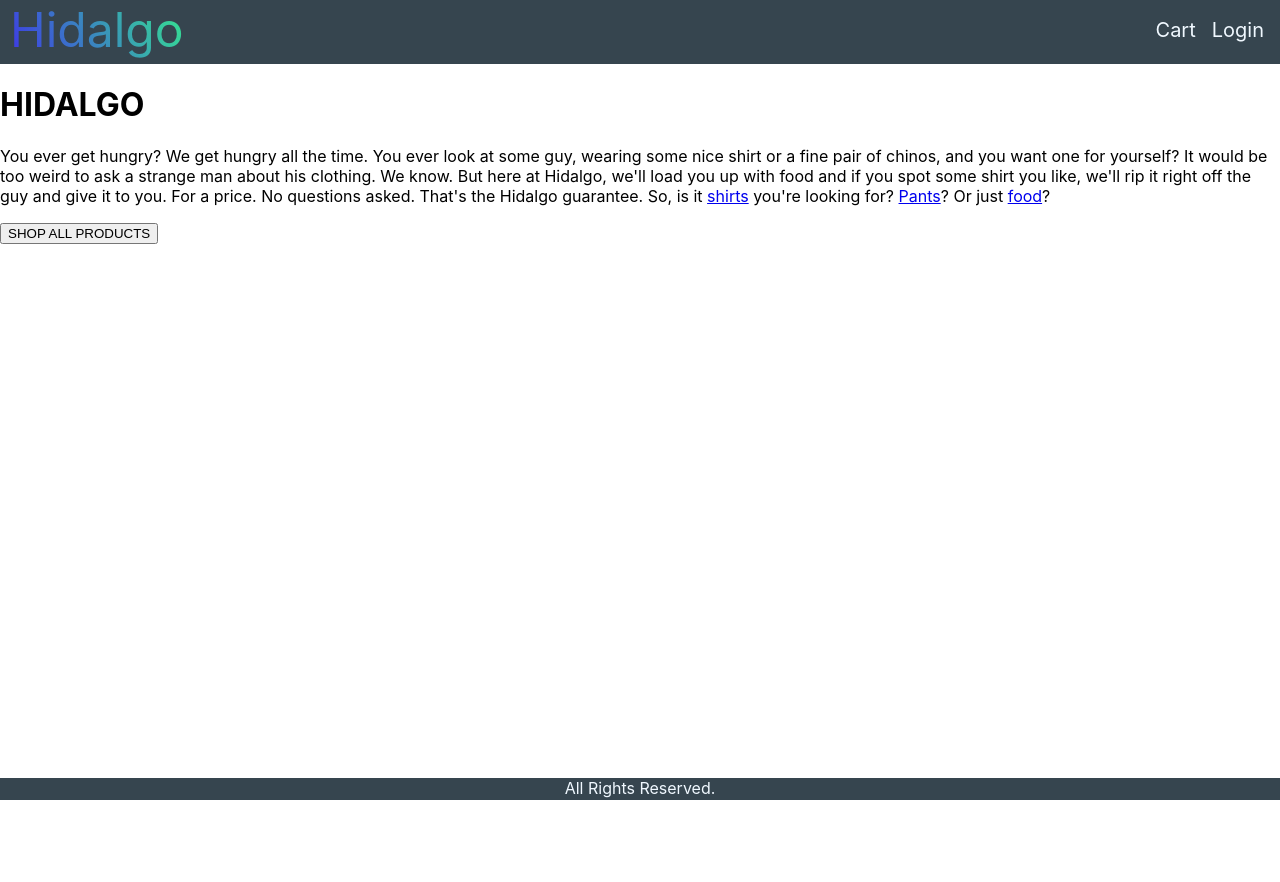
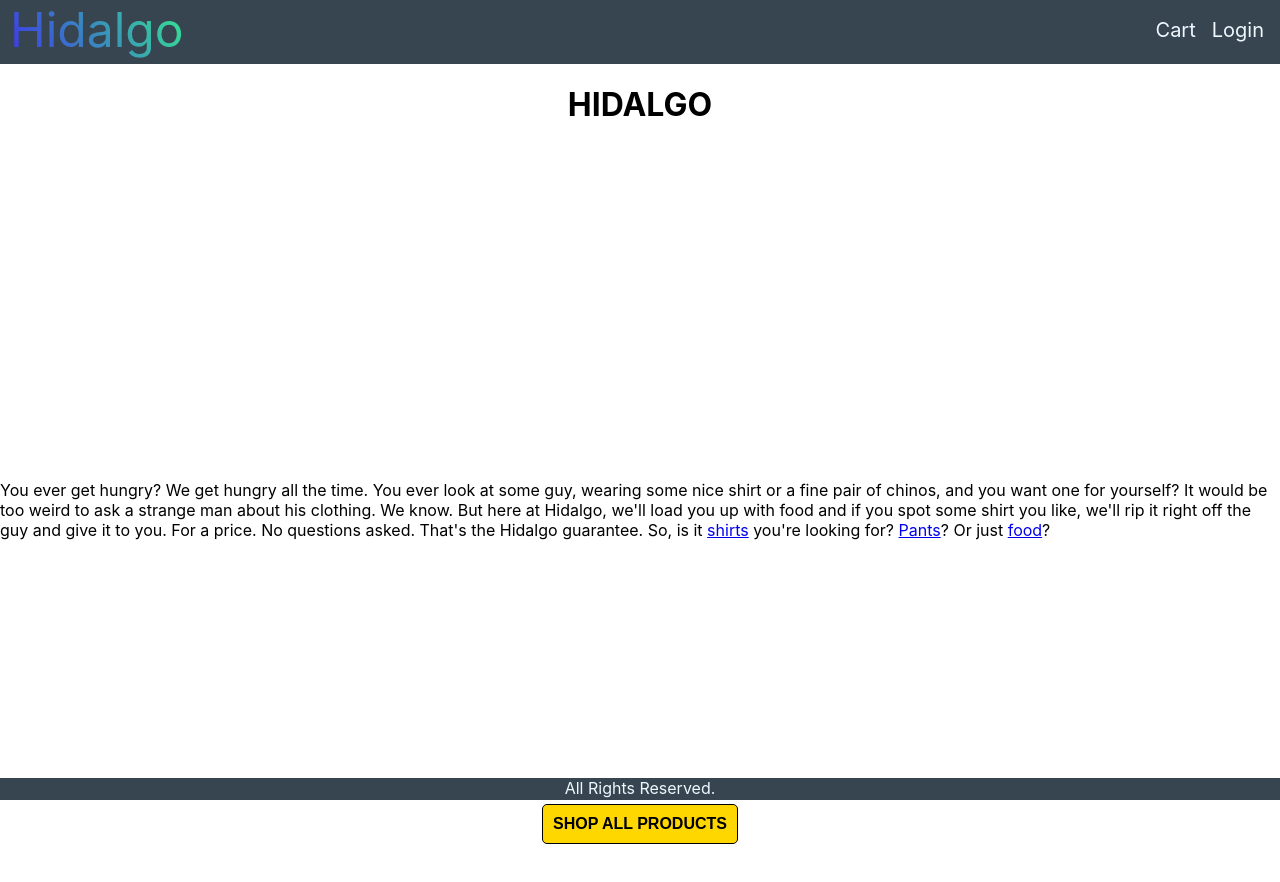
Before and after one commit to Nic-Tmpl/hidalgo, a React (Create React App) app in the folder frontend/: page / in a window 1280 px wide. Shown: the top 882 px of the page. Before the commit the page ends 800 px from the top, so only its background shows below. Built offline with nearby package versions, Linux system fonts and the light colour scheme.

Commit message:
begins css styles for landing page

```diff
--- a/frontend/src/App.css
+++ b/frontend/src/App.css
@@ -66,6 +66,42 @@ li {
   bottom: 0;
   width: 100%;
 }
+
+/* Landing page styles */
+.landing {
+  width: 100%;
+  display: flex;
+  justify-content: center;
+  align-items: center;
+  flex-direction: column;
+}
+
+.jumbotron {
+  min-height: 50vh;
+
+}
+
+.about {
+  min-height: 40vh;
+}
+
+.productBar {
+  min-height: 30vh;
+}
+
+.productBar button {
+  margin-top: 2rem;
+  padding: 1rem;
+  font-size: 1.6rem;
+  font-weight: bold;
+  width: 100%;
+  border: .1rem black solid;
+  border-radius: .5rem;
+  background-color: gold;
+  cursor: pointer;
+}
+
+/* Product page styles */
 
 .product {
   display: flex;
```
